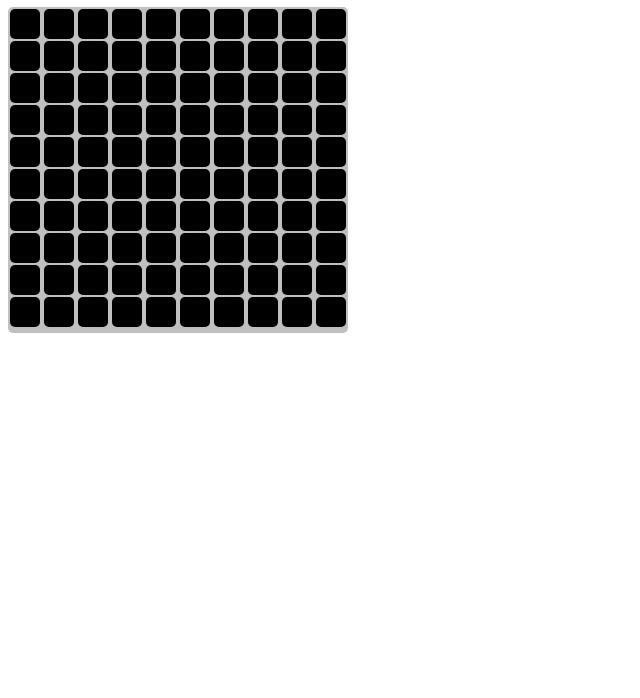
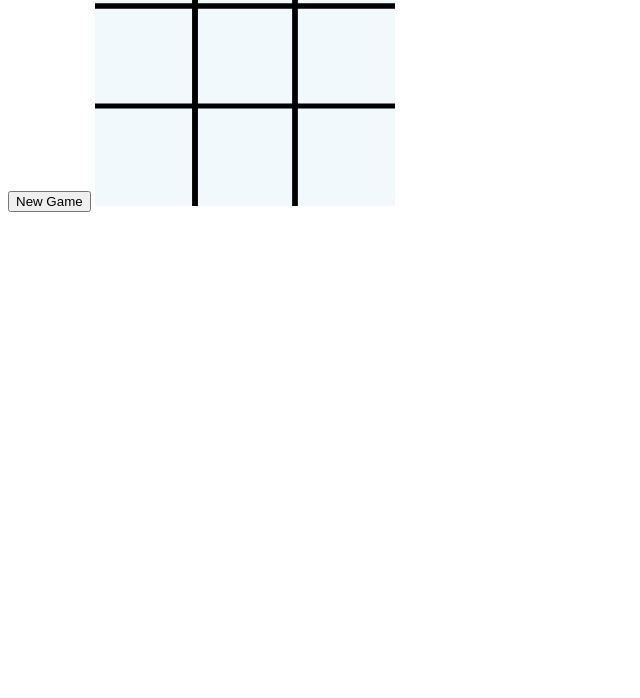
Before and after one commit to lbarstow/game-site, a plain HTML site: page index.html in a window 1280 px wide. Shown: the part 102-800 px from the top of the page, without its empty margins (0-640 px from the left). Drawn offline with Linux system fonts and the light colour scheme.

Commit message:
"added beginnings of tic tac toe game"

```diff
--- a/connectfour.js
+++ b/connectfour.js
@@ -1,7 +1,7 @@
 let board;
 let currentPlayer;
 
-let init= () => {
+let init = () => {
    buildColumns();
 }
 let reset = () =>{
--- a/index.html
+++ b/index.html
@@ -5,7 +5,7 @@
 <head>
   <title>connect four</title>
   <link href="index.css" rel="stylesheet">
-  <script type ='text/javascript' src='connectfour.js'></script>
+  <script type ='text/javascript' src='tictactoe.js'></script>
 </head>
 <body onload="init();">
   <button onclick="reset();">New Game</button>
--- /dev/null
+++ b/tictactoe.js
@@ -0,0 +1,48 @@
+let cells = [[null, null, null], [null, null, null], [null, null, null]];
+let mark = "x";
+
+let init = () => {
+  console.log("init");
+  drawCanvas();
+}
+
+let onClick = (event) =>{
+  let rect = event.currentTarget.getBoundingClientRect();
+  let x = event.clientX - rect.left;
+  let y = event.clientY - rect.top;
+  let xIndex = Math.floor(x/100);
+  let yIndex = Math.floor(y/100);
+  cells[yIndex][xIndex]= mark;
+  console.log(rect);
+  console.log(cells);
+}
+
+let drawCanvas = () =>{
+  let body = document.getElementsByTagName('body')[0];
+  let canvas = document.createElement('canvas');
+  canvas.setAttribute("id", "tic_canvas");
+  canvas.setAttribute("width", "300");
+  canvas.setAttribute("height", "300");
+  canvas.addEventListener('click', onClick);
+  body.appendChild(canvas);
+  let context = canvas.getContext('2d');
+  context.fillStyle = "#F2F9FC";
+  context.lineWidth = 5;
+  context.fillRect(0, 0, canvas.getAttribute("width"), canvas.getAttribute("height"));
+  context.moveTo(100, 0);
+  context.lineTo(100, 300);
+  context.stroke();
+  context.moveTo(200, 0);
+  context.lineTo(200, 300);
+  context.stroke();
+  context.moveTo(0, 100);
+  context.lineTo(300, 100);
+  context.stroke();
+  context.moveTo(0, 200);
+  context.lineTo(300, 200);
+  context.stroke();
+}
+
+let reset = () => {
+  console.log("reset");
+}
```
